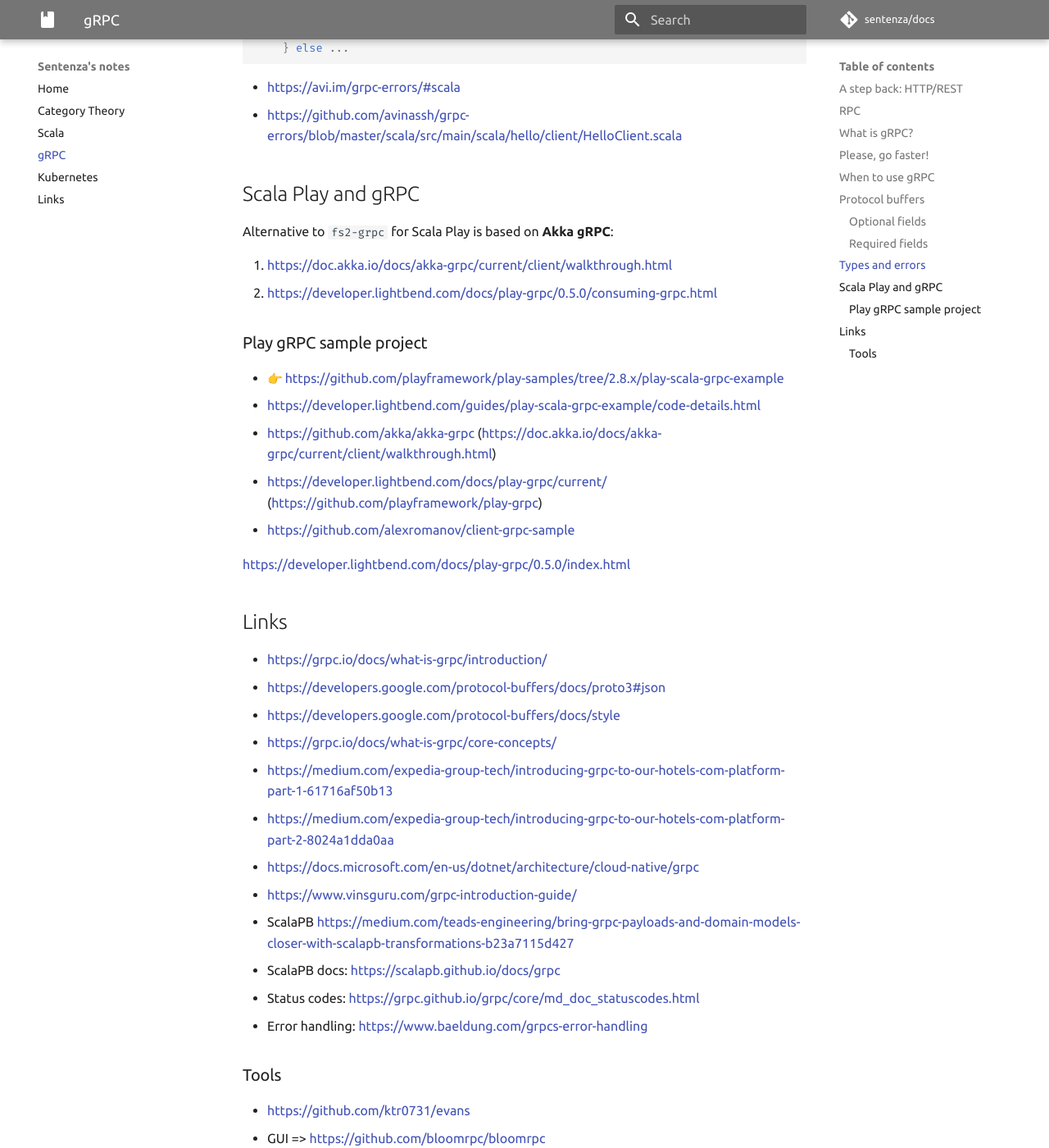
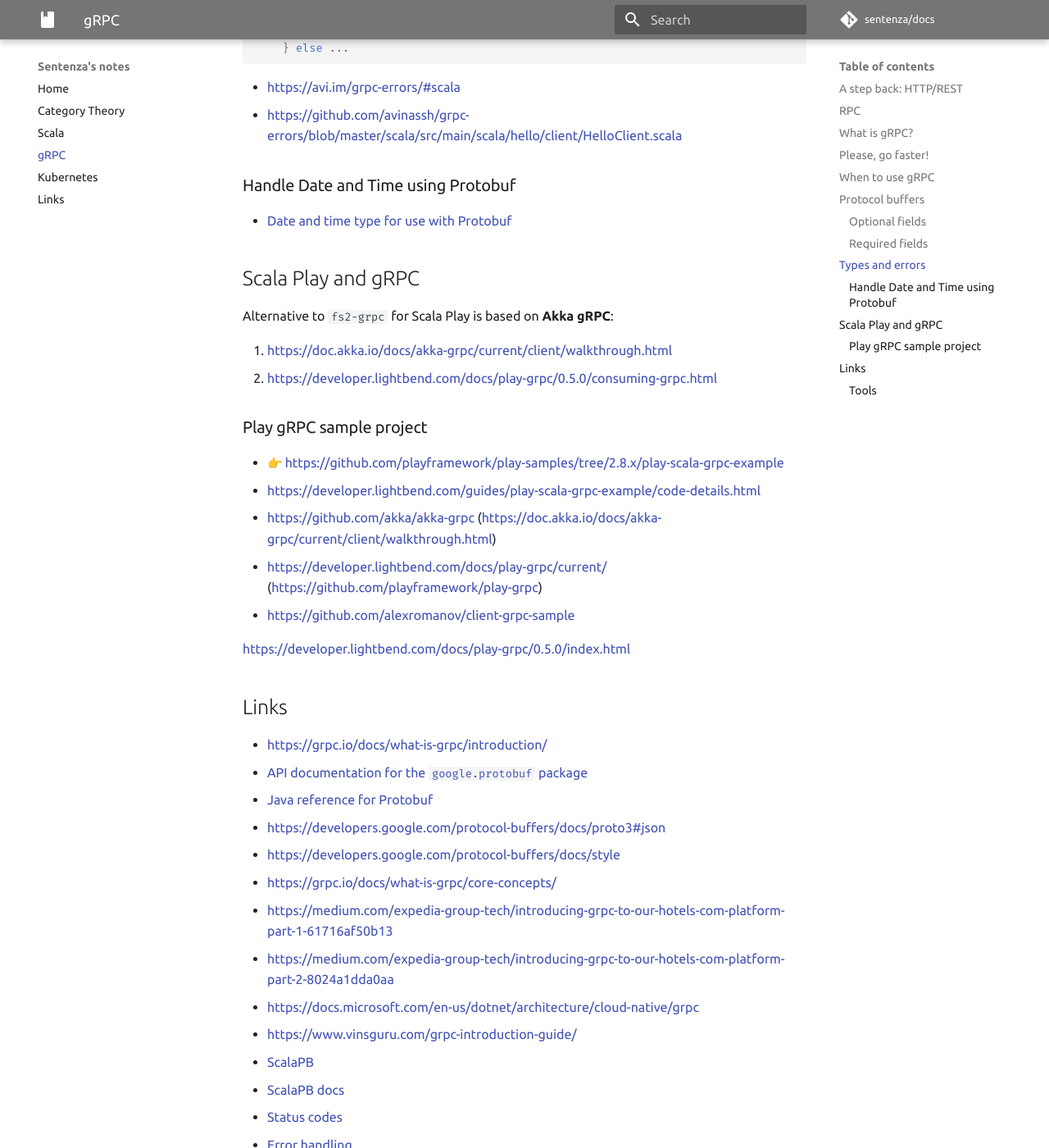
Before and after one commit to sentenza/docs, an MkDocs documentation site: the page built from docs/grpc.md, in a window 1280 px wide and 1400 px high, scrolled down 4910 px. Shown: the whole window at 82% size. Built offline with MkDocs 1.6.1 and Material for MkDocs 9.7.7, drawn with Linux system fonts in a browser that asks for light colours; emoji names are drawn with the system emoji font; comment, search, counter and statistics services are not loaded.

Commit message:
Update grpc.md - add links

```diff
--- a/docs/grpc.md
+++ b/docs/grpc.md
@@ -131,6 +131,9 @@ If we stick to `Async`to handle errors properly we have to do something like:
 * https://avi.im/grpc-errors/#scala
 * https://github.com/avinassh/grpc-errors/blob/master/scala/src/main/scala/hello/client/HelloClient.scala
 
+### Handle Date and Time using Protobuf
+* [Date and time type for use with Protobuf](https://stackoverflow.com/a/42922721/1977778)
+
 ## Scala Play and gRPC
 
 Alternative to `fs2-grpc` for Scala Play is based on **Akka gRPC**:
@@ -152,6 +155,8 @@ https://developer.lightbend.com/docs/play-grpc/0.5.0/index.html
 ## Links
 
 * https://grpc.io/docs/what-is-grpc/introduction/
+* [API documentation for the `google.protobuf` package](https://protobuf.dev/reference/protobuf/google.protobuf/)
+* [Java reference for Protobuf](https://protobuf.dev/reference/java/)
 * https://developers.google.com/protocol-buffers/docs/proto3#json
 * https://developers.google.com/protocol-buffers/docs/style
 * https://grpc.io/docs/what-is-grpc/core-concepts/
@@ -159,10 +164,10 @@ https://developer.lightbend.com/docs/play-grpc/0.5.0/index.html
 * https://medium.com/expedia-group-tech/introducing-grpc-to-our-hotels-com-platform-part-2-8024a1dda0aa
 * https://docs.microsoft.com/en-us/dotnet/architecture/cloud-native/grpc
 * https://www.vinsguru.com/grpc-introduction-guide/
-* ScalaPB https://medium.com/teads-engineering/bring-grpc-payloads-and-domain-models-closer-with-scalapb-transformations-b23a7115d427
-* ScalaPB docs: https://scalapb.github.io/docs/grpc
-* Status codes: https://grpc.github.io/grpc/core/md_doc_statuscodes.html
-* Error handling: https://www.baeldung.com/grpcs-error-handling
+* [ScalaPB](https://medium.com/teads-engineering/bring-grpc-payloads-and-domain-models-closer-with-scalapb-transformations-b23a7115d427)
+* [ScalaPB docs](https://scalapb.github.io/docs/grpc)
+* [Status codes](https://grpc.github.io/grpc/core/md_doc_statuscodes.html)
+* [Error handling](https://www.baeldung.com/grpcs-error-handling)
 
 ### Tools
 
```
